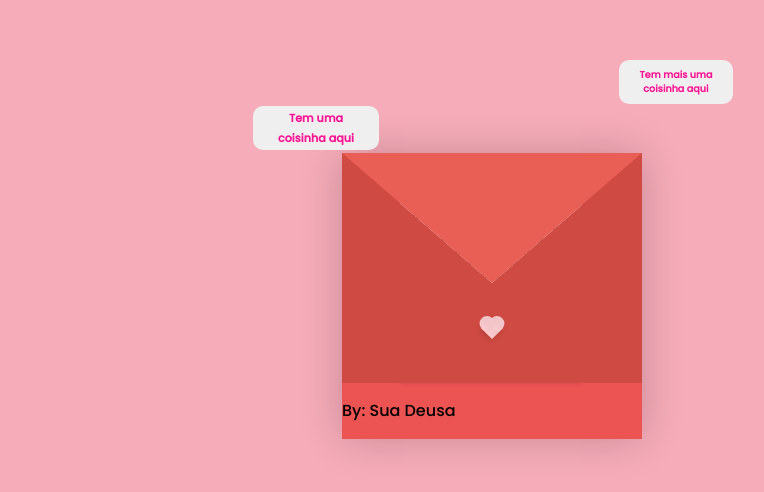
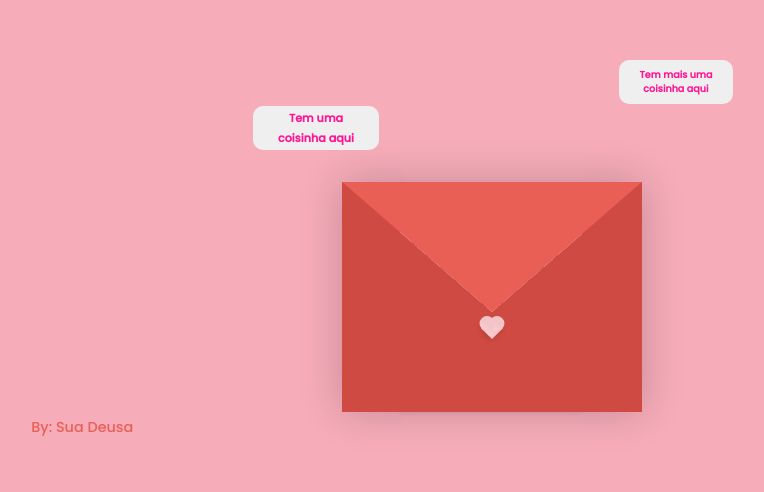
Before and after one commit to rayracamille/Sunflower, a plain HTML site: page index.html in a window 1280 px wide. Shown: the part 104-596 px from the top of the page, without its empty margins (148-912 px from the left). Drawn offline with Linux system fonts and the light colour scheme.

Commit message:
Update style.css

```diff
--- a/style.css
+++ b/style.css
@@ -76,6 +76,14 @@ body{
   color: var(--txt-color);
   text-align: left;
   font-size: 7.9px;
+}
+.ass {
+  position: absolute;
+  z-index: 4;
+  top: 63.3%;
+  left: 14%;
+  color: #e95f55;
+  font-size: 0.9rem;
 }
 .heart {
   position: absolute;
```
